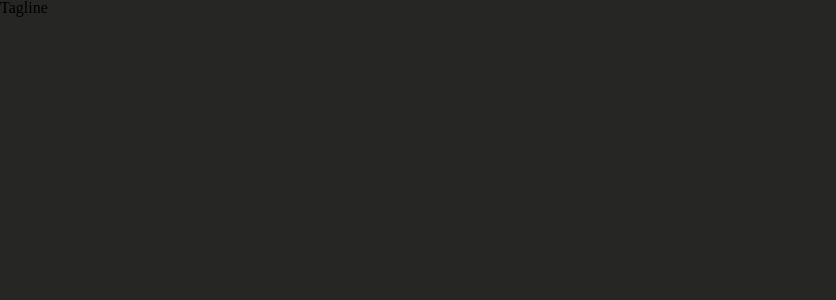
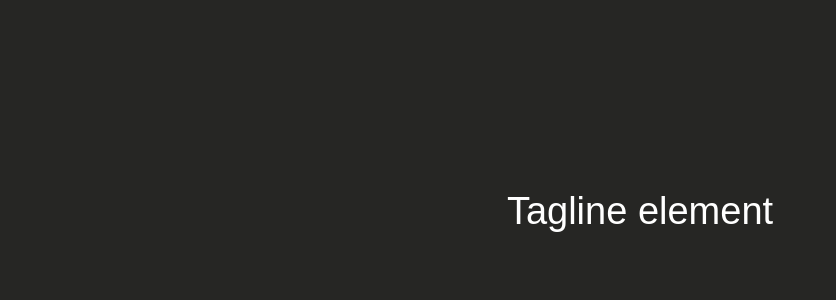
Before and after one commit to tv1ster/tagline, a React (Vite) app: page / in a window 1280 px wide. Shown: the top 300 px of the page, without its empty margins (0-836 px from the left). Built offline with nearby package versions, Linux system fonts and the light colour scheme.

Commit message:
Add basic header

```diff
--- a/src/app.module.scss
+++ b/src/app.module.scss
@@ -1,4 +1,5 @@
 .app {
   width: 100%;
   height: 100%;
+  font-family: Circular Std, sans-serif, serif;
 }
--- a/src/tagline/Tagline.tsx
+++ b/src/tagline/Tagline.tsx
@@ -4,7 +4,9 @@ import styles from "./tagline.module.scss";
 export const Tagline: FC = () => {
   return (
     <div className={styles.tagline}>
-      Tagline
+      <div className={styles.tagline__header}>
+        Tagline element
+      </div>
     </div>
   );
 }
--- a/src/tagline/tagline.module.scss
+++ b/src/tagline/tagline.module.scss
@@ -1,5 +1,13 @@
 .tagline {
   height: 100%;
   width: 100%;
+  display: flex;
+  justify-content: center;
   background: #262624;
+  padding: 15% 20% 0;
+
+  &__header {
+    color: #ffffff;
+    font-size: 2.375em;
+  }
 }
```
